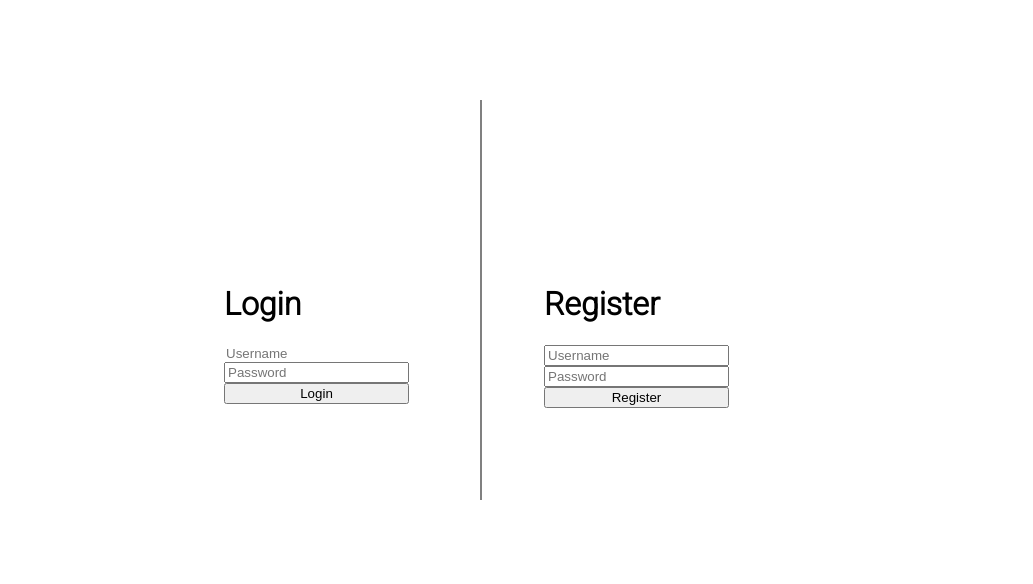
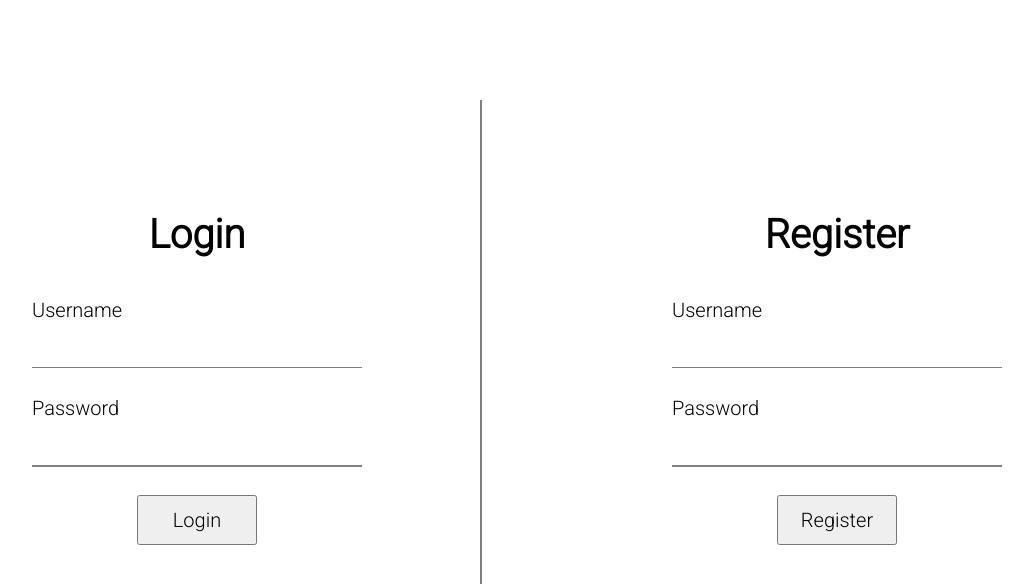
Before and after one commit to loganbates2002/WalkXR, a website: page public/login.html in a window 1280 px wide. Shown: the top 584 px of the page, without its empty margins (160-1193 px from the left). Drawn offline with Linux system fonts and the light colour scheme.

Commit message:
finished login css

```diff
--- a/public/login.html
+++ b/public/login.html
@@ -14,10 +14,14 @@
 			<h1 class="title">Login</h1>
 			<form action="/authenticate" method="post" class="login-info">
 				<label for="username"> </label>
-				<input type="text" name="username" placeholder="Username" id="username" required class="input"/>
+				<p class="words">Username</p>
+				<input type="text" name="username" id="username" required class="input"/>
+				<hr class="line">
 				<label for="password"> </label>
-				<input type="password" name="password" placeholder="Password" id="password" required />
-				<input type="submit" value="Login" />
+				<p class="words">Password</p>
+				<input type="password" name="password" id="password" required class="input"/>
+				<hr class="line">
+				<input type="submit" value="Login" class="submit-box"/>
 			</form>
 		</div>
 		<div class="vl"></div>
@@ -25,10 +29,14 @@
 			<h1 class="title">Register</h1>
 			<form action="/createUser" method="post" class="register-info">
 				<label for="username"> </label>
-				<input type="text" name="username" placeholder="Username" id="username" required />
+				<p class="words">Username</p>
+				<input type="text" name="username" id="username" required class="input"/>
+				<hr class="line">
 				<label for="password"> </label>
-				<input type="password" name="password" placeholder="Password" id="password" required />
-				<input type="submit" value="Register" />
+				<p class="words">Password</p>
+				<input type="password" name="password" id="password" required class="input"/>
+				<hr class="line">
+				<input type="submit" value="Register" class="submit-box"/>
 			</form>
 		</div>
 	</div>
--- a/style.css
+++ b/style.css
@@ -4,7 +4,7 @@
     display: flex;
     flex-direction: row;
     position: fixed;
-    top: 33%;
+    top: 23%;
 }
 
 .login-info {
@@ -13,6 +13,17 @@
 }
 
 .title {
+    display: flex;
+    justify-content: center;
+    font-size: 40px;
+    margin-bottom: 20px;
+}
+
+.words {
+    font-size: 20px;
+}
+
+* {
     font-family: "Roboto";
 }
 
@@ -23,17 +34,17 @@
 
 .login {
     position: fixed;
-    left: 30%;
+    left: 15%;
 }
 
 .register {
     position: fixed;
-    left: 55%;
+    left: 65%;
 }
 
 .vl {
     border-left: 2px solid grey;
-    height: 400px;
+    height: 530px;
     position: fixed;
     left: 50%;
     top: 100px;
@@ -41,4 +52,22 @@
 
 .input {
     border: none;
+    outline: none;
 }
+
+
+.line {
+    width:330px;
+    height:1.5px;
+    border-width:0;
+    color:gray;
+    background-color:gray;
+}
+
+.submit-box {
+    width: 120px;
+    height: 50px;
+    font-size: 20px;
+    margin: auto;
+    margin-top:20px;
+}
```
